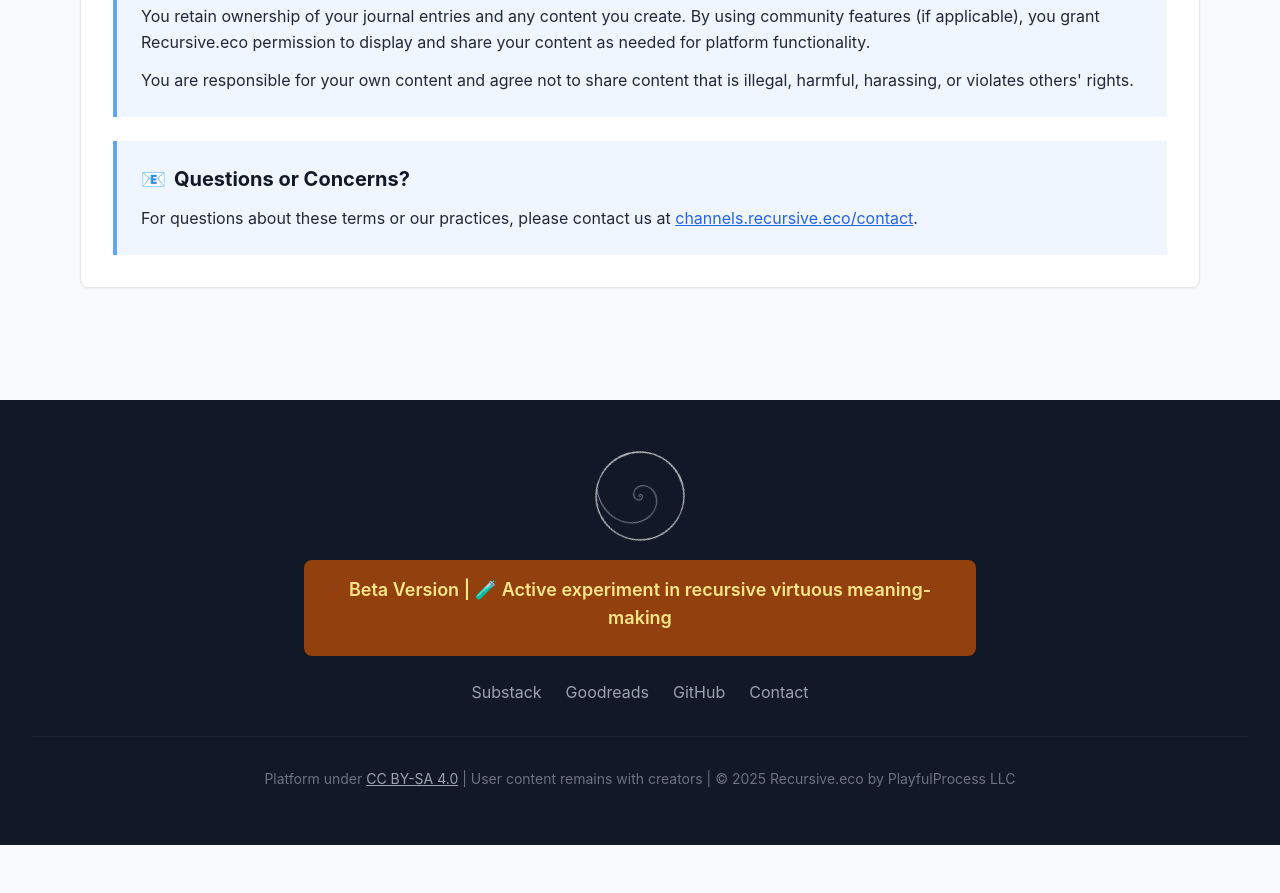
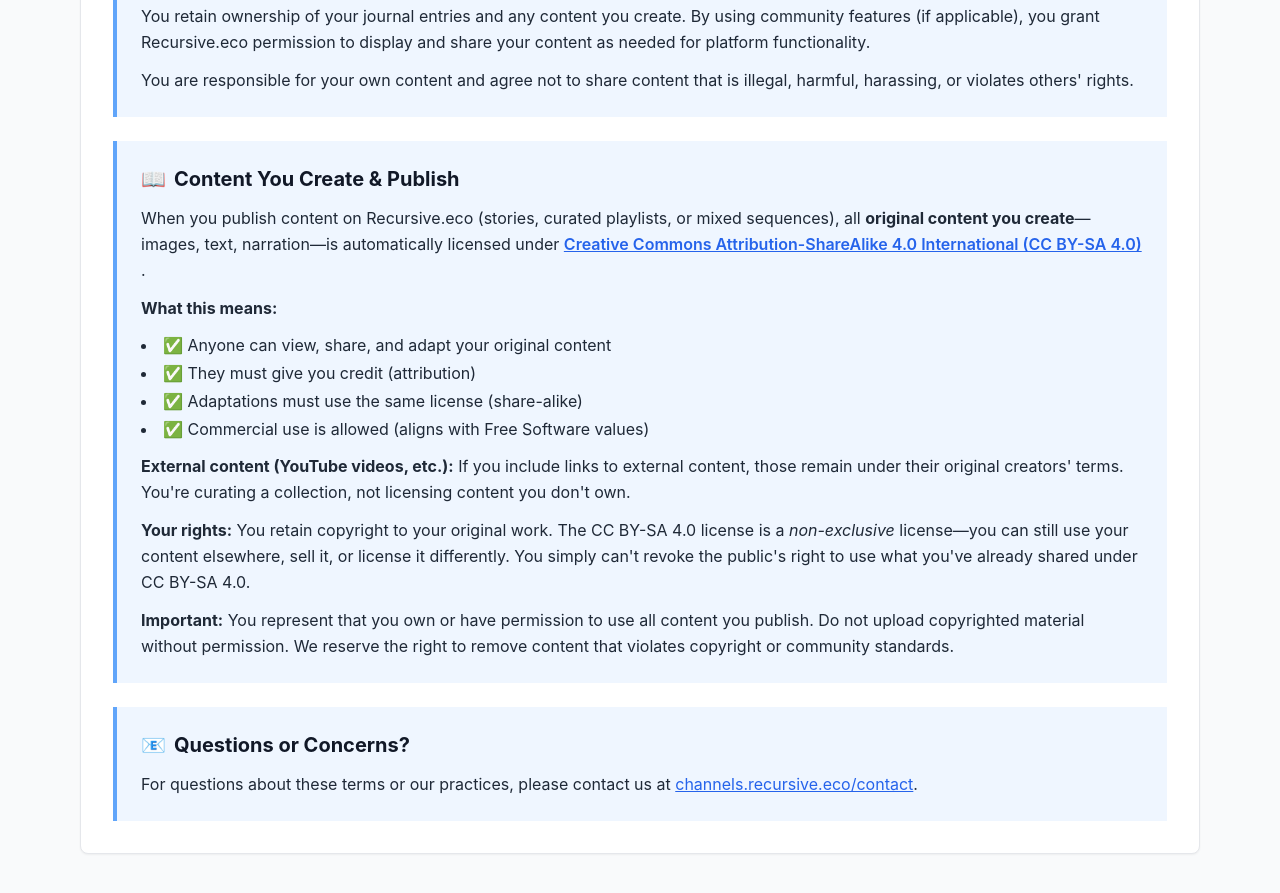
Before and after one commit to PlayfulProcess/recursive-landing, a website: page pages/about.html in a window 1280 px wide. Shown: the part 5201-6094 px from the top of the page. Before the commit the page ends 6046 px from the top, so only its background shows below. Drawn offline with nearby package versions, Linux system fonts and the light colour scheme.

Commit message:
feat: add CC BY-SA 4.0 licensing section to about page
- Add 'Content You Create & Publish' section to Terms of Use
- Explain CC BY-SA 4.0 license for user-generated content
- Clarify distinction between original content (licensed) and external links (not licensed)
- Link to official Creative Commons license page
- Part of Phase 8: Publishing Workflow & Licensing

```diff
--- a/pages/about.html
+++ b/pages/about.html
@@ -529,6 +529,48 @@
                     </p>
                 </div>
 
+                <!-- User-Generated Content & Licensing -->
+                <div class="bg-blue-50 border-l-4 border-blue-400 p-6 mb-6">
+                    <h3 class="text-xl font-bold text-gray-900 mb-3 flex items-center">
+                        <span class="mr-2">📖</span>
+                        Content You Create & Publish
+                    </h3>
+                    <p class="text-gray-800 mb-3 leading-relaxed">
+                        When you publish content on Recursive.eco (stories, curated playlists, or mixed sequences),
+                        all <strong>original content you create</strong>—images, text, narration—is automatically
+                        licensed under
+                        <a href="https://creativecommons.org/licenses/by-sa/4.0/" target="_blank" rel="noopener"
+                           class="text-blue-600 hover:text-blue-800 underline font-semibold">
+                            Creative Commons Attribution-ShareAlike 4.0 International (CC BY-SA 4.0)
+                        </a>.
+                    </p>
+                    <p class="text-gray-800 mb-3 leading-relaxed">
+                        <strong>What this means:</strong>
+                    </p>
+                    <ul class="list-disc list-inside text-gray-800 space-y-1 mb-3">
+                        <li>✅ Anyone can view, share, and adapt your original content</li>
+                        <li>✅ They must give you credit (attribution)</li>
+                        <li>✅ Adaptations must use the same license (share-alike)</li>
+                        <li>✅ Commercial use is allowed (aligns with Free Software values)</li>
+                    </ul>
+                    <p class="text-gray-800 mb-3 leading-relaxed">
+                        <strong>External content (YouTube videos, etc.):</strong> If you include links to external
+                        content, those remain under their original creators' terms. You're curating a collection,
+                        not licensing content you don't own.
+                    </p>
+                    <p class="text-gray-800 mb-3 leading-relaxed">
+                        <strong>Your rights:</strong> You retain copyright to your original work. The CC BY-SA 4.0
+                        license is a <em>non-exclusive</em> license—you can still use your content elsewhere,
+                        sell it, or license it differently. You simply can't revoke the public's right to use
+                        what you've already shared under CC BY-SA 4.0.
+                    </p>
+                    <p class="text-gray-800 leading-relaxed">
+                        <strong>Important:</strong> You represent that you own or have permission to use all content
+                        you publish. Do not upload copyrighted material without permission. We reserve the right to
+                        remove content that violates copyright or community standards.
+                    </p>
+                </div>
+
                 <!-- Contact -->
                 <div class="bg-blue-50 border-l-4 border-blue-400 p-6">
                     <h3 class="text-xl font-bold text-gray-900 mb-3 flex items-center">
```
